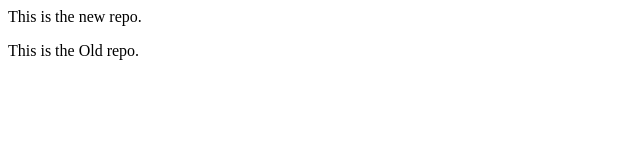
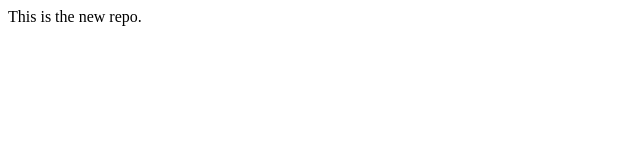
Before and after one commit to vasusystem/test_git_repo, a plain HTML site: page index.html in a window 1280 px wide. Shown: the whole page, without its empty margins (0-640 px from the left). Drawn offline with Linux system fonts and the light colour scheme.

Commit message:
remove second line

```diff
--- a/index.html
+++ b/index.html
@@ -1,2 +1 @@
 <p>This is the new repo.</p>
-<p>This is the Old repo.</p>
```
